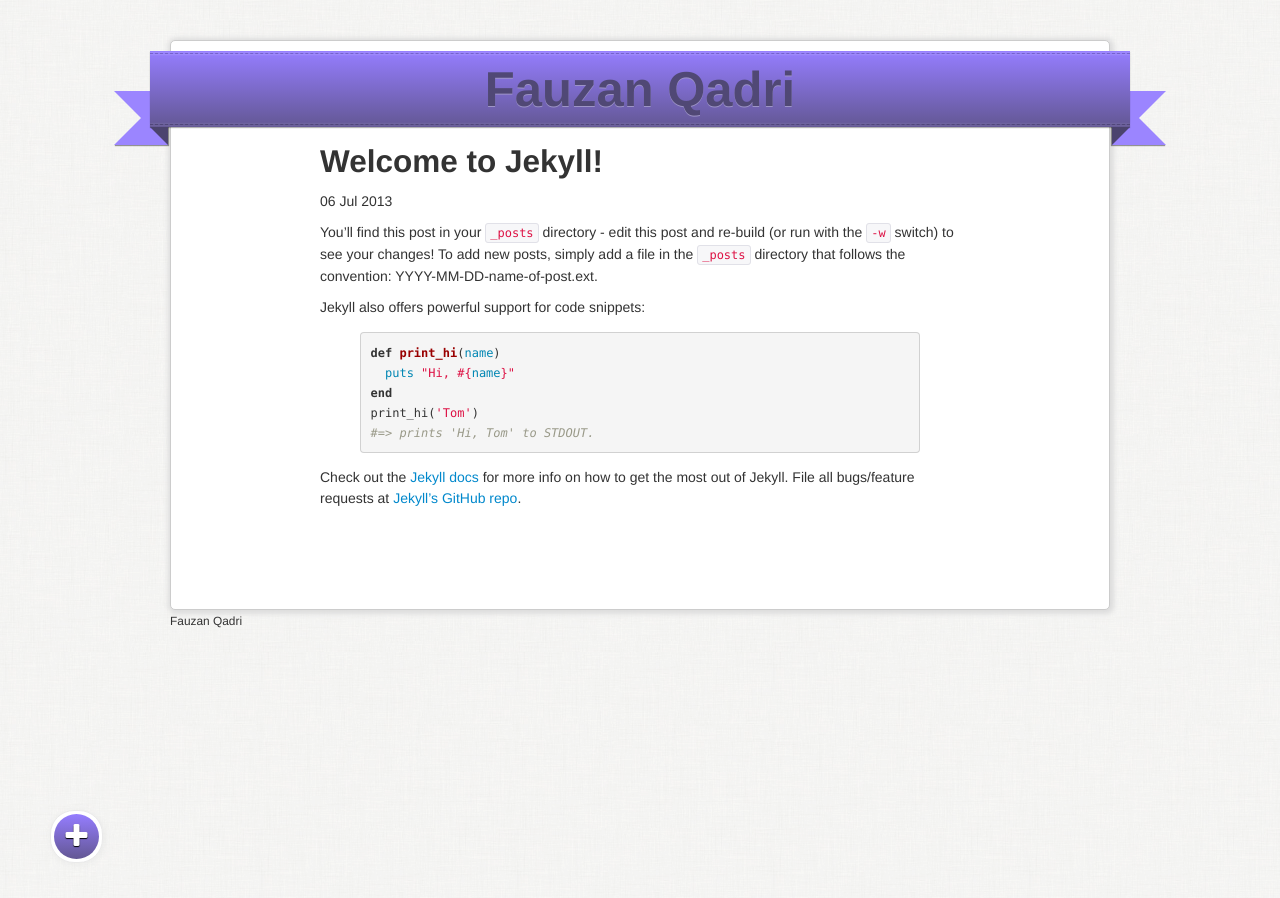
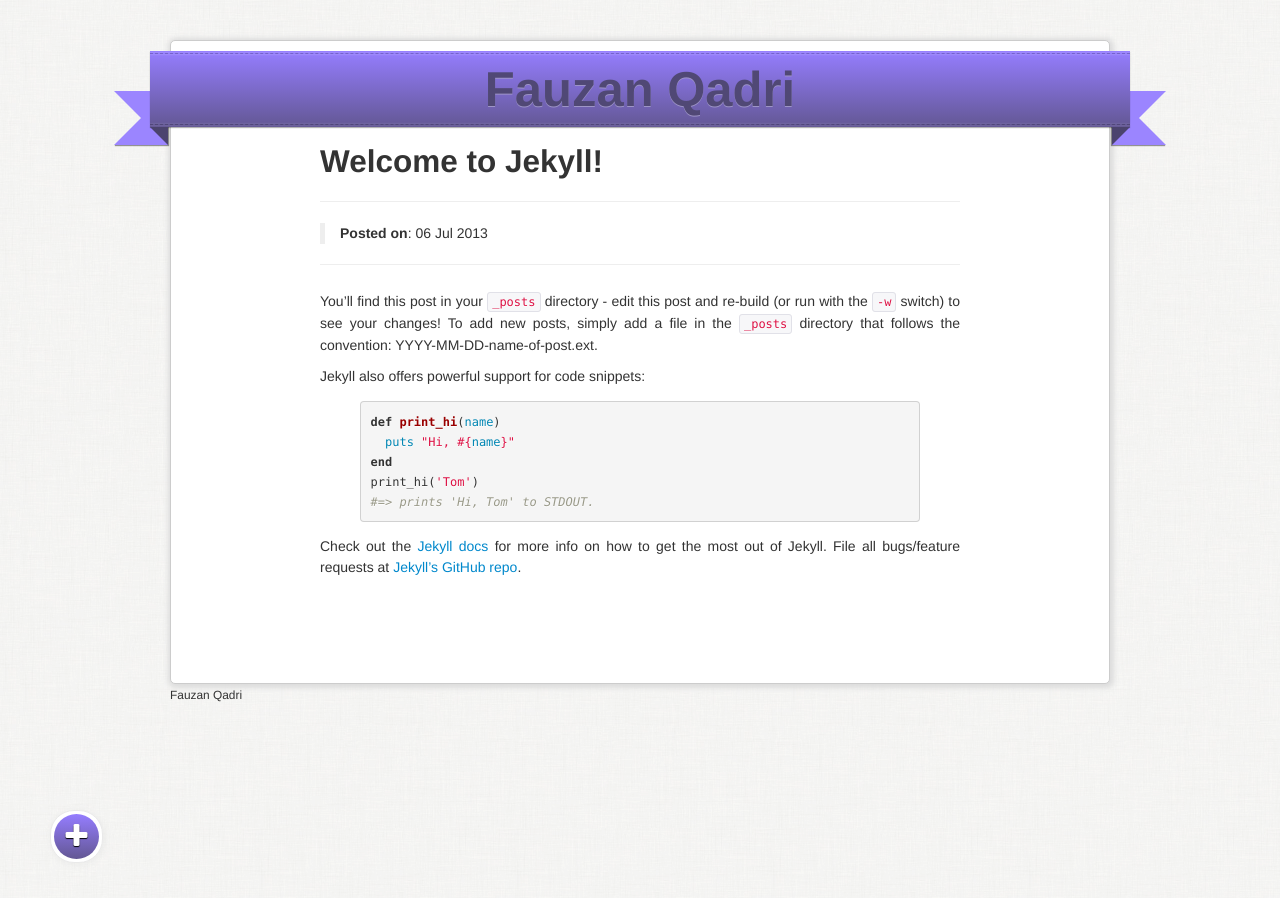
Before and after one commit to fauzanqadri/fauzanqadri.github.io, a Jekyll site: the page built from _posts/2013-07-06-welcome-to-jekyll.markdown, in a window 1280 px wide. Built offline with Jekyll 4.4.1, drawn with Linux system fonts in a browser that asks for light colours.

Commit message:
i'm so excited...

```diff
--- a/_layouts/default.html
+++ b/_layouts/default.html
@@ -27,9 +27,7 @@
                 		<div class="ribbon-stitches-bottom"></div>
                 	</div>
 				</header>
-				<div id="main-content">
-					{{ content }}
-				</div>
+				{{ content }}
 			</div>
 			<footer><small>Fauzan Qadri</small></footer>
 		</div>
--- a/_layouts/post.html
+++ b/_layouts/post.html
@@ -1,9 +1,14 @@
 ---
 layout: default
 ---
-<h2>{{ page.title }}</h2>
-<p class="meta">{{ page.date | date_to_string }}</p>
-
-<div class="post">
-{{ content }}
+<div id="main-content">
+	<h2>{{ page.title }}</h2>
+	<hr/>
+    <blockquote>
+    	<b>Posted on</b>: {{ page.date | date_to_string }}
+    </blockquote>
+	<hr/>
+	<div class="the-post">
+		{{ content }}
+	</div>
 </div>
--- a/about.html
+++ b/about.html
@@ -2,3 +2,4 @@
 layout: default
 title: Fauzan Qadri | About me
 ---
+<p>Hello World</p>
--- a/css/main.css
+++ b/css/main.css
@@ -45,3 +45,10 @@
 	padding-bottom: 5px;
 	text-shadow: 0px 1px 1px rgba(255, 255, 255, 1);
 }
+.the-post{
+	display: block;
+	text-align: justify;
+	padding-top: 5px;
+	padding-bottom: 5px;
+	text-shadow: 0px 1px 1px rgba(255, 255, 255, 1);
+}
--- a/index.html
+++ b/index.html
@@ -2,6 +2,7 @@
 layout: default
 title: Fauzan Qadri
 ---
+<div id="main-content">
 	{% for post in site.posts %}
 		<div class="post">
 			<h3 class="title">{{ post.title }}</h3>
@@ -16,3 +17,4 @@
 			<hr/>
 		</div>
 	{% endfor %}
+</div>
```
Lines whose indentation alone changed are shown as unchanged.
